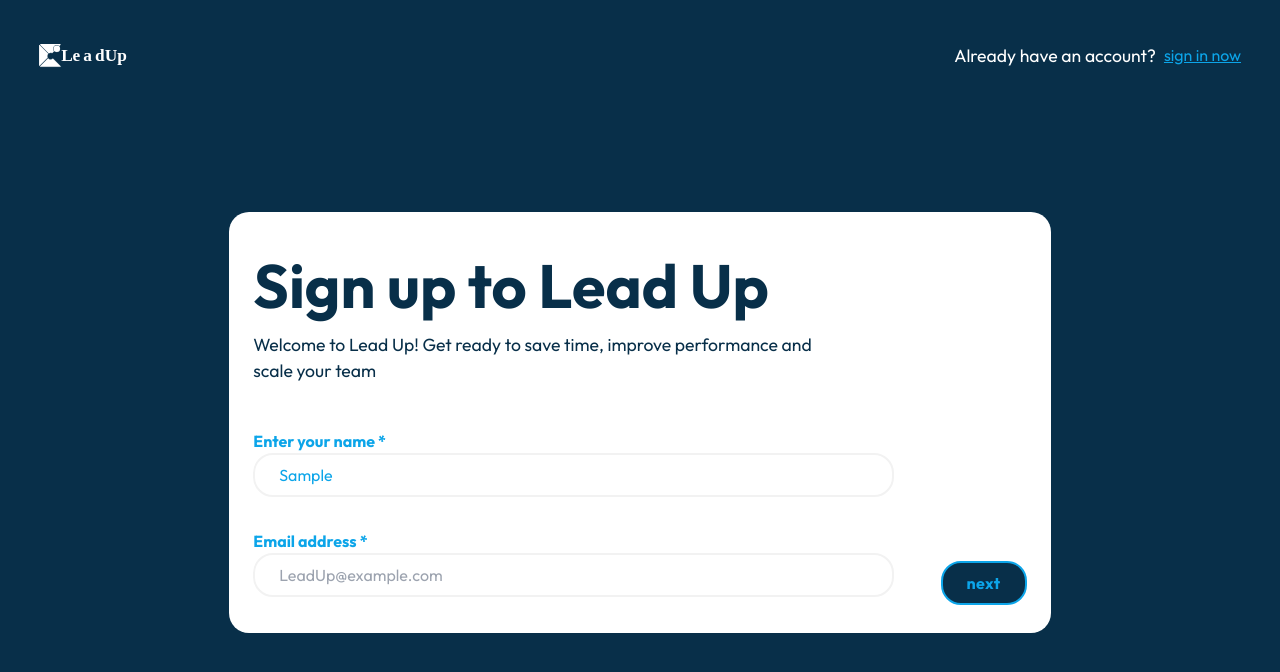
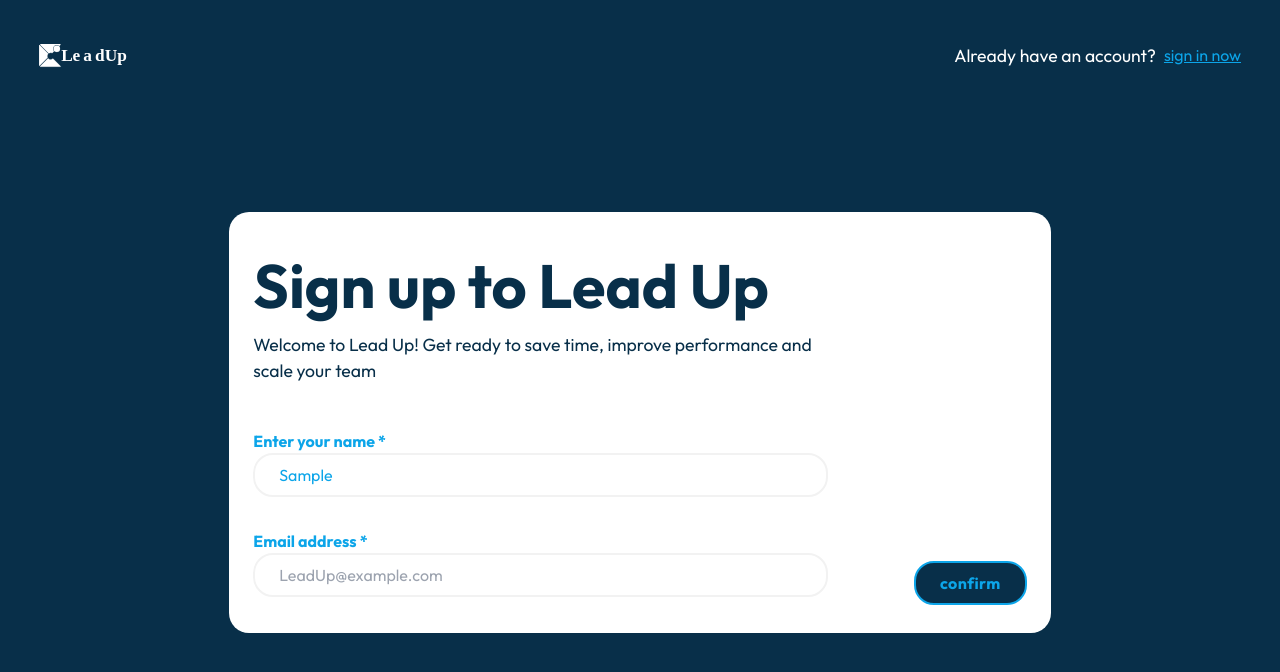
Before and after one commit to DiegoAuzaDev/leadup-frontend, a React (Vite) app: page /auth/signUp in a window 1280 px wide. Both pictures are taken after typing "Sample" into the empty fields and a click on the button "next". Shown: the top 672 px of the page. Built offline with nearby package versions, Linux system fonts and the light colour scheme.

Commit message:
sign up and sign in styles complete

```diff
--- a/src/components/signUp.jsx
+++ b/src/components/signUp.jsx
@@ -15,9 +15,8 @@ function SignUp() {
 
   const buttonStateEnum = {
     name: "next",
-    email: "next",
-    password: "next",
-    send: "submit",
+    email: "confirm",
+    password: "submit",
   };
 
   const [name, setName] = useState("");
@@ -26,11 +25,11 @@ function SignUp() {
   const [emailError, setEmailError] = useState("");
   const [password, setPassword] = useState("");
   const [passwordError, setPasswordError] = useState("");
-  const [isInvalidAuth, setIsInvalidAuth] = useState("");
   const [formState, setFormState] = useState(buttonStateEnum.name);
   const [isEmailActive, setIsEmailActive] = useState(false);
   const [isPasswordActive, setIsPasswordActive] = useState(false);
   const [inputType, setInputType] = useState("password");
+  const [isInvalidAuth, setIsInvalidAuth] = useState("");
 
   const submitForm = (ev) => {
     ev.preventDefault();
@@ -40,11 +39,11 @@ function SignUp() {
         setFormState(buttonStateEnum.email);
         break;
       case buttonStateEnum.email:
-        setIsPasswordActive(true)
+        setIsPasswordActive(true);
         setFormState(buttonStateEnum.password);
         break;
       case buttonStateEnum.password:
-        setFormState(buttonStateEnum.send);
+        console.log("submit data")
         break;
       default:
     }
@@ -78,7 +77,7 @@ function SignUp() {
         </p>
       </div>
       <form onSubmit={submitForm} className=" grid grid-cols-12 gap-5">
-        <div className=" col-span-12 md:col-span-10">
+        <div className=" col-span-12 md:col-span-9">
           <label
             htmlFor="name"
             className="flex flex-col text-primary-light font-bold mb-2"
@@ -111,7 +110,7 @@ function SignUp() {
                   required
                   type="text"
                   id="email"
-                  className={`input ${email ? "input-error" : ""}`}
+                  className={`input ${emailError ? "input-error" : ""}`}
                   placeholder="LeadUp@example.com"
                   value={email}
                   onChange={(ev) => emailValidation(ev)}
@@ -123,14 +122,14 @@ function SignUp() {
             </>
           )}
           {isPasswordActive && (
-            <fieldset className=" flex flex-col gap-2">
-              <div>
+            <>
+              <div className="mt-8">
                 <label
                   htmlFor="password"
                   className="text-base md:text-[1.05rem] lg:text-[1.1rem] flex flex-col"
                 >
                   Password *
-                  <div className=" flex flex-row">
+                  <div className="grid grid-cols-12">
                     <input
                       autoComplete="password"
                       type={inputType}
@@ -140,7 +139,7 @@ function SignUp() {
                       onChange={(ev) => passwordValidation(ev)}
                       className={`input ${
                         passwordError ? "input-error" : ""
-                      } flex-1`}
+                      } col-span-10`}
                       placeholder="Enter your password"
                     />
                     <button
@@ -166,10 +165,10 @@ function SignUp() {
               <small className=" text-red text-base md:text-[1.05rem] lg:text-[1.1rem]">
                 {passwordError}
               </small>
-            </fieldset>
+            </>
           )}
         </div>
-        <div className=" flex flex-col justify-end items-end col-span-12 md:col-span-2">
+        <div className=" flex flex-col justify-end items-end col-span-12 md:col-span-3">
           <button
             type="submit"
             className=" btn"
```
